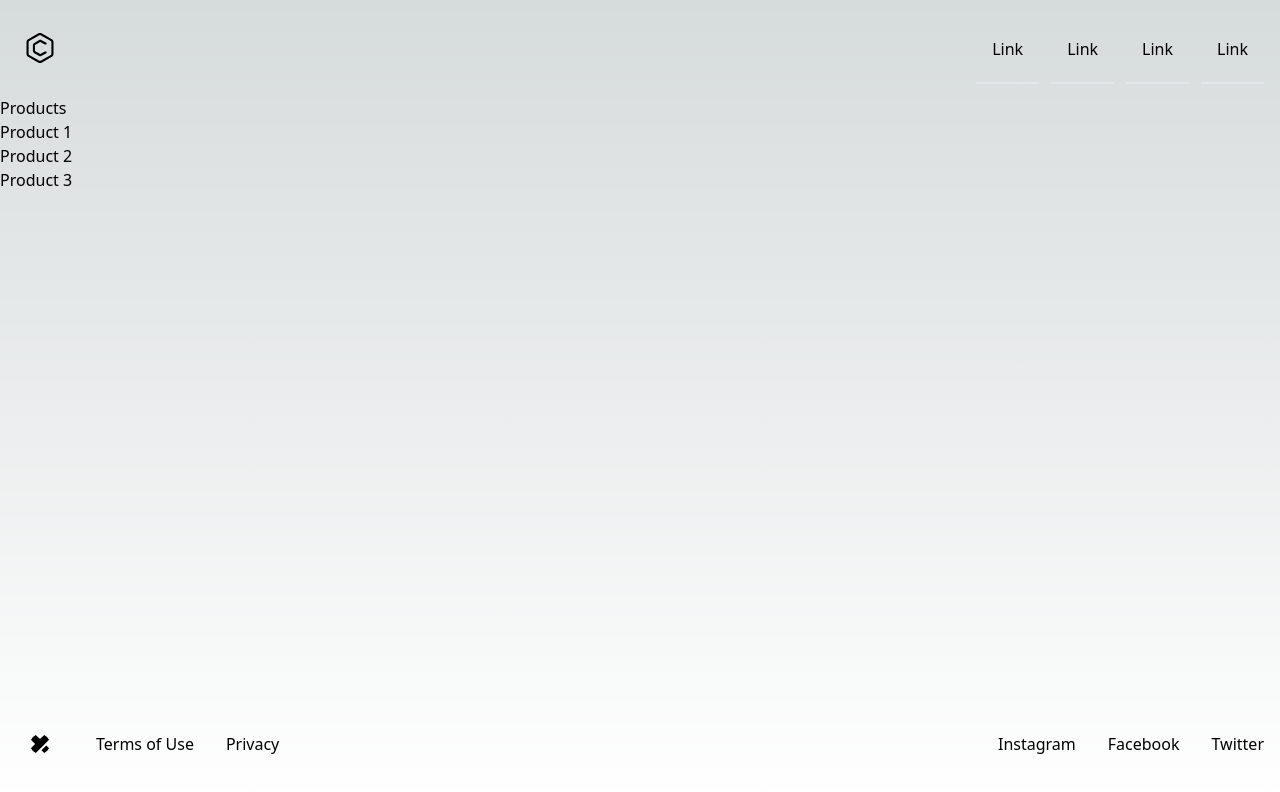
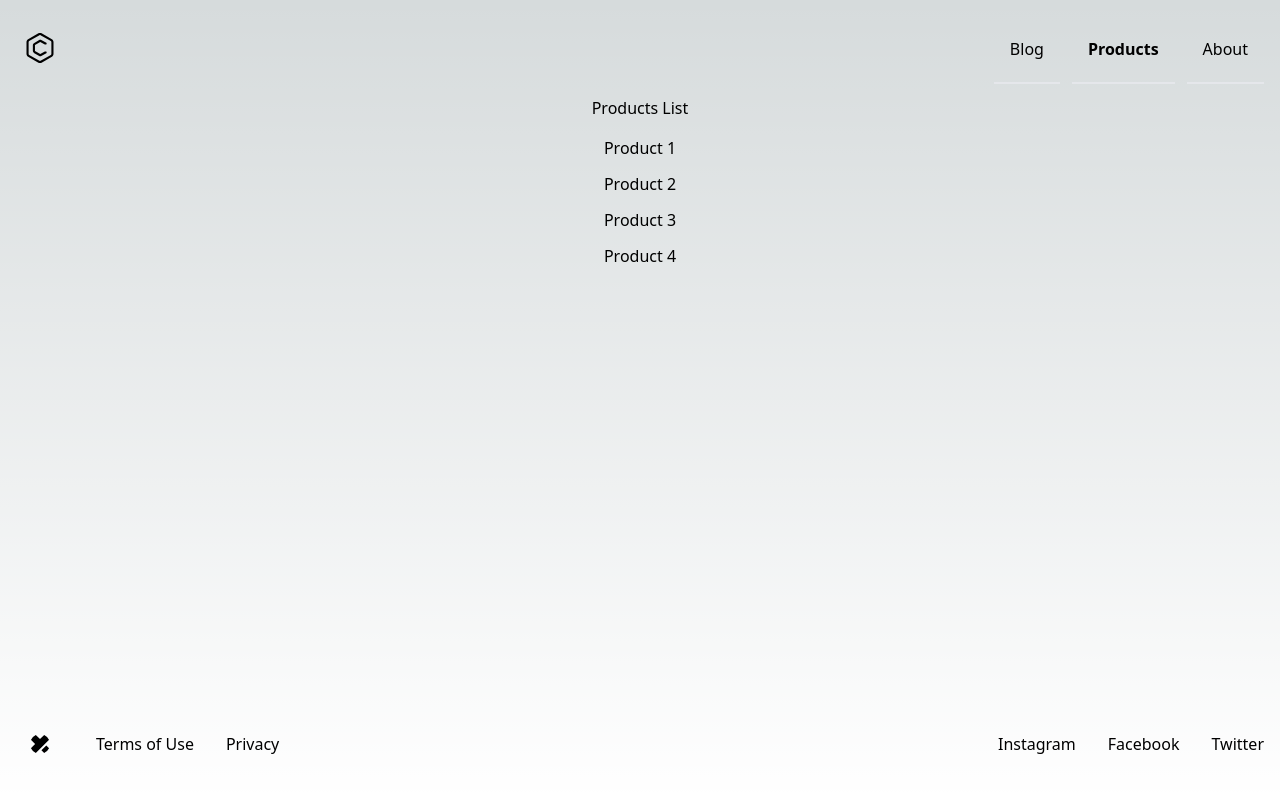
Before and after one commit to Rashmi-Wijesekara/next-project-setup, a Next.js app: page /products in a window 1280 px wide. Shown: the top 792 px of the page. Built offline with nearby package versions, Linux system fonts and the light colour scheme.

Commit message:
navigation links added

```diff
--- a/src/app/products/page.tsx
+++ b/src/app/products/page.tsx
@@ -1,10 +1,16 @@
+import Link from "next/link";
+
 export default function Products() {
 	return (
-		<>
-			<div>Products</div>
-			<div>Product 1</div>
-			<div>Product 2</div>
-			<div>Product 3</div>
-		</>
+		<div className="text-center">
+			<div>Products List</div>
+
+			<div className="flex flex-col gap-3 mt-4">
+				<Link href={`/products/1`}>Product 1</Link>
+			<Link href={`/products/2`}>Product 2</Link>
+			<Link href={`/products/3`}>Product 3</Link>
+			<Link href={`/products/4`}>Product 4</Link>
+			</div>
+		</div>
 	)
 }
--- a/src/components/header/index.tsx
+++ b/src/components/header/index.tsx
@@ -1,6 +1,32 @@
 import React from 'react'
+import NavItem from './nav-item';
+
+export type NavItem = {
+	id: number;
+	name: string;
+	path: string;
+}
+
+const navLinks: NavItem[] = [
+	{
+		id: 1,
+		name: "Blog",
+		path: "/blog",
+	},
+	{
+		id: 1,
+		name: "Products",
+		path: "/products",
+	},
+	{
+		id: 1,
+		name: "About",
+		path: "/about",
+	}
+];
 
 const Header = () => {
+
 	return (
 		<header className="p-4 dark:bg-gray-800 dark:text-gray-100">
 			<div className="container flex justify-between h-16 mx-auto">
@@ -21,42 +47,15 @@ const Header = () => {
 					</svg>
 				</a>
 				<ul className="items-stretch hidden space-x-3 md:flex">
-					<li className="flex">
-						<a
-							rel="noopener noreferrer"
-							href="#"
-							className="flex items-center px-4 -mb-1 border-b-2 dark:border-transparent"
-						>
-							Link
-						</a>
-					</li>
-					<li className="flex">
-						<a
-							rel="noopener noreferrer"
-							href="#"
-							className="flex items-center px-4 -mb-1 border-b-2 dark:border-transparent"
-						>
-							Link
-						</a>
-					</li>
-					<li className="flex">
-						<a
-							rel="noopener noreferrer"
-							href="#"
-							className="flex items-center px-4 -mb-1 border-b-2 dark:border-transparent dark:text-violet-400 dark:border-violet-400"
-						>
-							Link
-						</a>
-					</li>
-					<li className="flex">
-						<a
-							rel="noopener noreferrer"
-							href="#"
-							className="flex items-center px-4 -mb-1 border-b-2 dark:border-transparent"
-						>
-							Link
-						</a>
-					</li>
+					{
+						navLinks.map((navLink: NavItem) => {
+							return (
+								<li key={navLink.id} className="flex">
+									<NavItem id={navLink.id} name={navLink.name} path={navLink.path} />
+								</li>
+							)
+						})
+					}
 				</ul>
 				<button className="flex justify-end p-4 md:hidden">
 					<svg
--- /dev/null
+++ b/src/components/header/nav-item.tsx
@@ -0,0 +1,32 @@
+"use client"
+
+import Link from 'next/link';
+import { usePathname } from 'next/navigation';
+import React from 'react'
+
+type Props = {
+	id: number;
+	name: string;
+	path: string;
+}
+
+const NavItem = ({id, name, path}: Props) => {
+	const pathname = usePathname();
+	const isActive = pathname.startsWith(path);
+
+	return (
+		<Link
+			rel="noopener noreferrer"
+			href={path}
+			className={
+				isActive
+					? "font-bold flex items-center px-4 -mb-1 border-b-2 dark:border-transparent dark:text-violet-400 dark:border-violet-400"
+					: "font-normal flex items-center px-4 -mb-1 border-b-2 dark:border-transparent"
+			}
+		>
+			{name}
+		</Link>
+	);
+}
+
+export default NavItem
```
